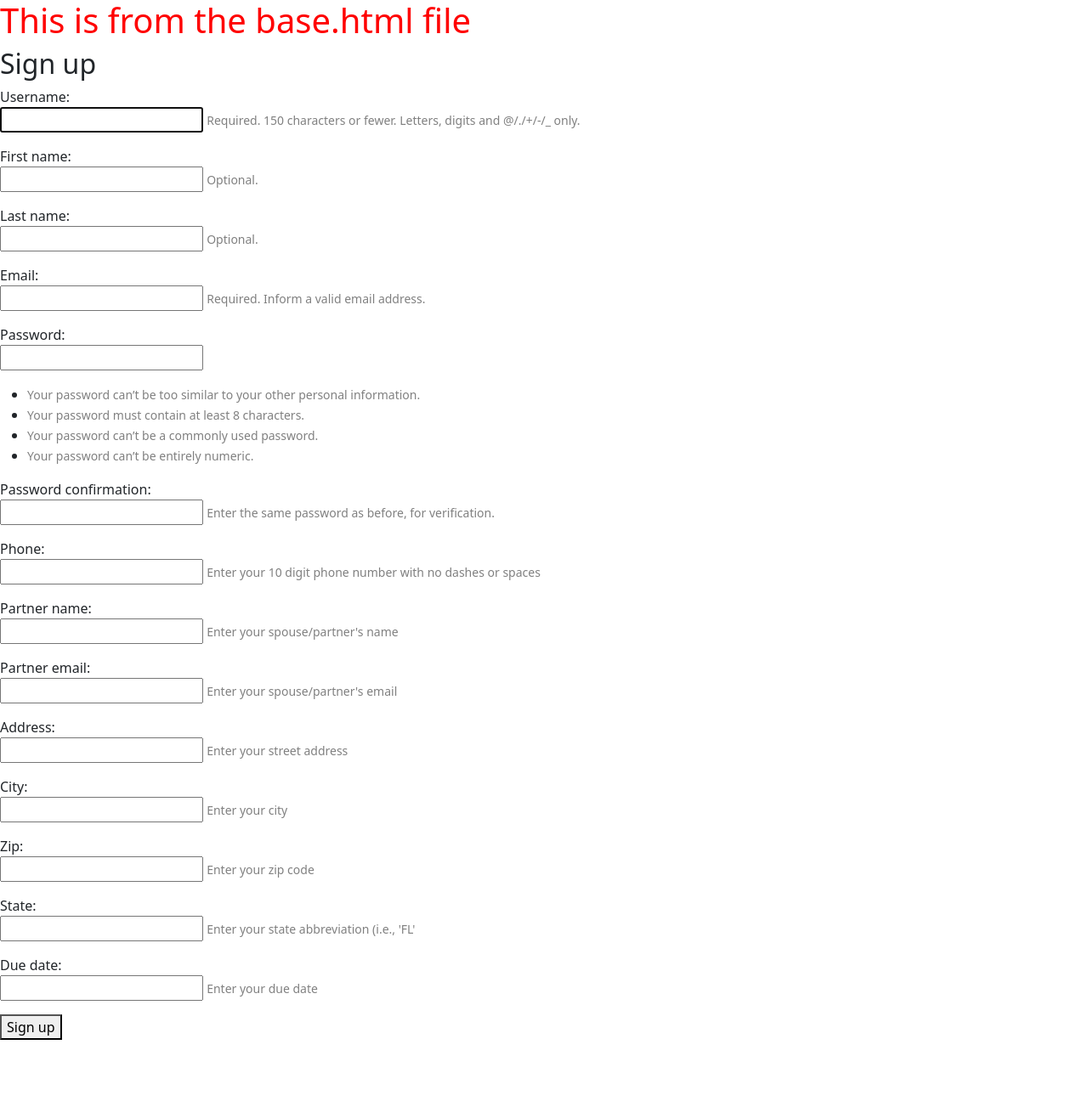
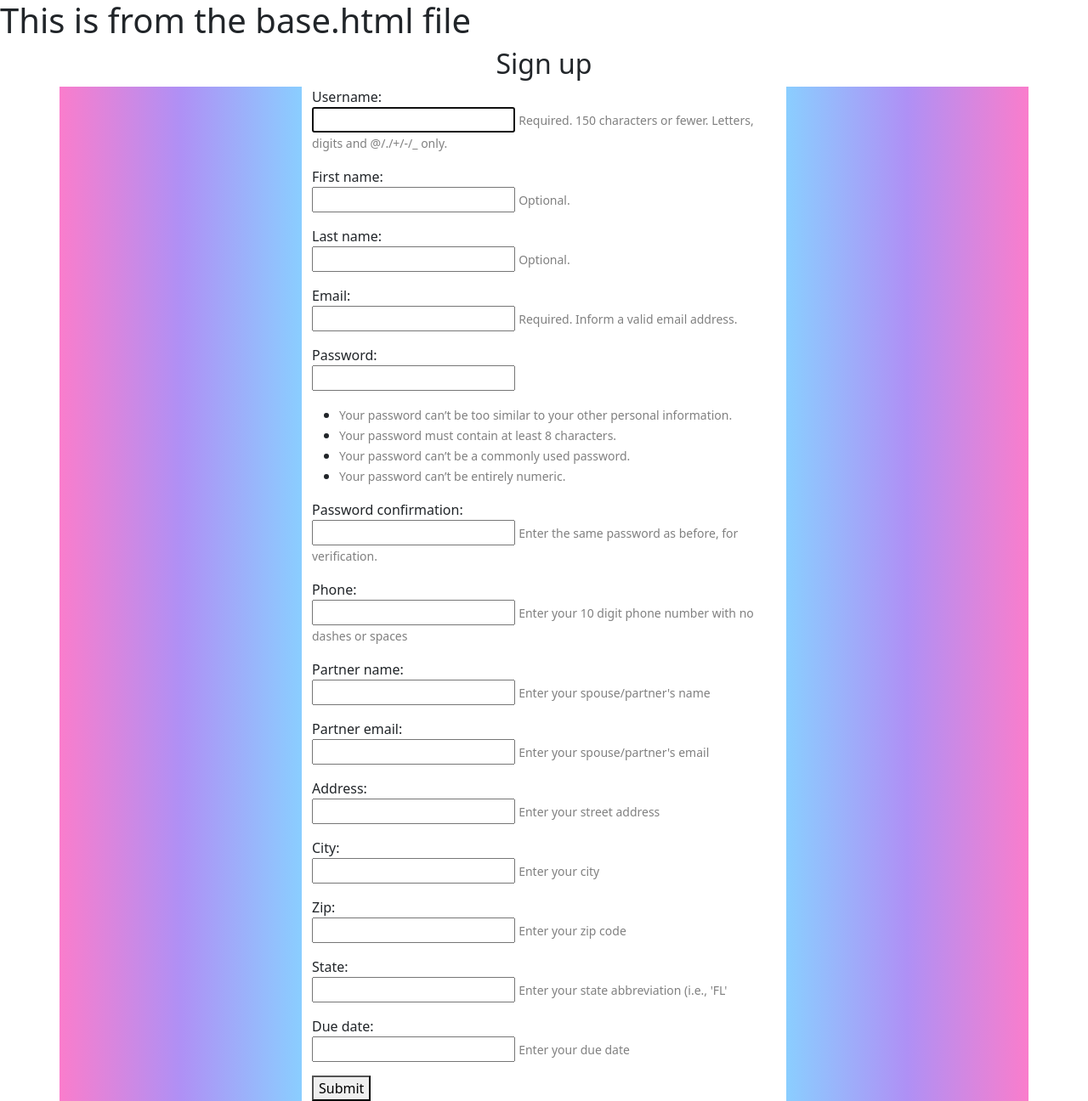
Before and after one commit to drewjtaylor/Redeemed_Motherhood_site, a Django app: template rm_django_app/templates/signup.html in a window 1280 px wide. Shown: the whole page at 85% size. Before the commit the page ends 1224 px from the top, so only its background shows below. Run offline with Django 3.2, Linux system fonts and the light colour scheme; the template is opened without the code that fills it: values that come from a table or form of the project are taken from there, others are empty; some libraries are stand-ins or nearby versions.

Commit message:
Added side banners to signup

```diff
--- a/rm_django_app/static/css/custom.css
+++ b/rm_django_app/static/css/custom.css
@@ -1,3 +1,39 @@
-h1 {
-    color: red;
+.rightbanner {
+    background-image: linear-gradient(to right, #8ACEFF, #AF90F5, #FA7DCC);
 }
+
+
+.leftbanner {
+    background-image: linear-gradient(to left, #8ACEFF, #AF90F5, #FA7DCC);
+}
+
+.footerbackground {
+    background-image: #8ACEFF
+}
+
+
+
+/* .rightbanner {
+    background-image: linear-gradient(to right, #8ACEFF, #AF90F5, #FA7DCC);
+    background-size: 200% 200%;
+    animation: gradient 15s ease infinite;
+}
+
+
+.leftbanner {
+    background-image: linear-gradient(to left, #8ACEFF, #AF90F5, #FA7DCC);
+    background-size: 200% 200%;
+    animation: gradient 15s ease infinite;
+}
+
+@keyframes gradient {
+    0% {
+        background-position: 0% 50%;
+    }
+    50% {
+        background-position: 100% 50%;
+    }
+    100% {
+        background-position: 0% 50%;
+    }
+} */
--- a/rm_django_app/templates/signup.html
+++ b/rm_django_app/templates/signup.html
@@ -1,8 +1,15 @@
-{% extends 'templates/base.html' %}
-
+{% extends 'base.html' %}
 
 {% block content %}
-  <h2>Sign up</h2>
+
+<div class="container">
+  <div class="row">
+
+    <div class="col-12 text-center"><h2>Sign up</h2></div>
+
+    <div class="col-md-3 leftbanner"></div>
+
+    <div class="col-md-6">
         <form method="post">
             {% csrf_token %}
             {% for field in form %}
@@ -17,6 +24,13 @@
                 {% endfor %}
               </p>
             {% endfor %}
-    <button type="submit">Sign up</button>
+            <button type="submit">Submit</button>
         </form>
+    </div>
+
+    <div class="col-md-3 rightbanner"></div>
+
+  </div>
+</div>
+
 {% endblock %}
```
Lines whose indentation alone changed are shown as unchanged.
